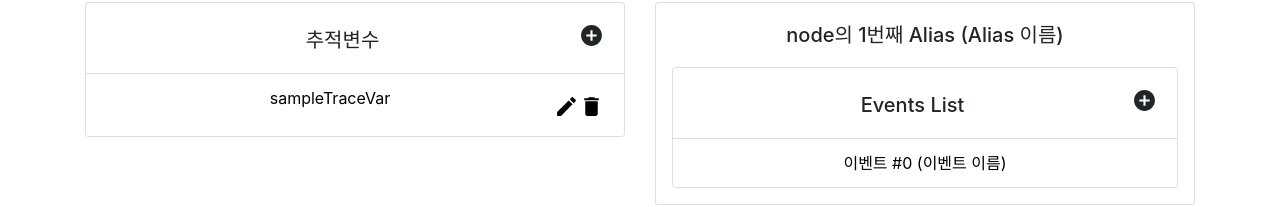
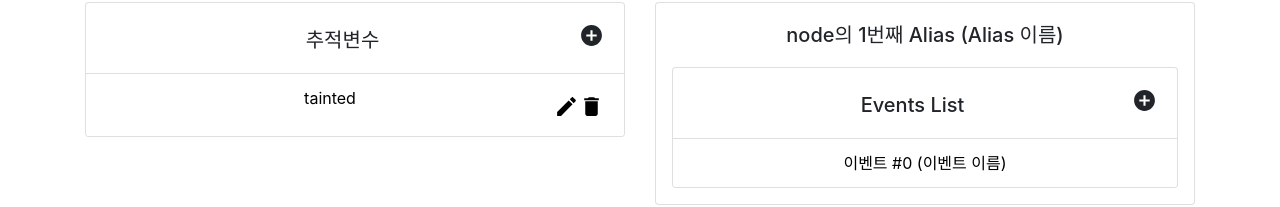
Before and after one commit to CSID-DGU/2020-1-CECD1-Soycrab-6, a React (Create React App) app: page /nodes/edit/1 in a window 1280 px wide. Shown: the part 236-443 px from the top of the page. Built offline with nearby package versions, Linux system fonts and the light colour scheme.

Commit message:
traceVar 값

```diff
--- a/src/components/NodeEdit.js
+++ b/src/components/NodeEdit.js
@@ -83,8 +83,9 @@ function NodeEdit({ node, onChangeName }) {
               <h5 className="card-title">추적변수<IconButton><MdAddCircle className="float-right" data-toggle="modal" data-target="#traceVarModal" /></IconButton></h5>
             </div>
             <ul className="list-group list-group-flush">
-              <LinkButton className="list-group-item" onClick={() => console.log('click')}>
-                sampleTraceVar
+              {traceVars.map(
+                () => <LinkButton className="list-group-item" onClick={() => console.log('click')}>
+                  {traceVars}
                   <div className="float-right">
                     <IconButton>
                       <MdEdit data-toggle="modal" data-target="#traceVarEditModal" />
@@ -94,6 +95,7 @@ function NodeEdit({ node, onChangeName }) {
                     </ IconButton>
                   </div>
                 </LinkButton>
+              )}
             </ul>
           </div>
         </div>
```
Lines whose indentation alone changed are shown as unchanged.
